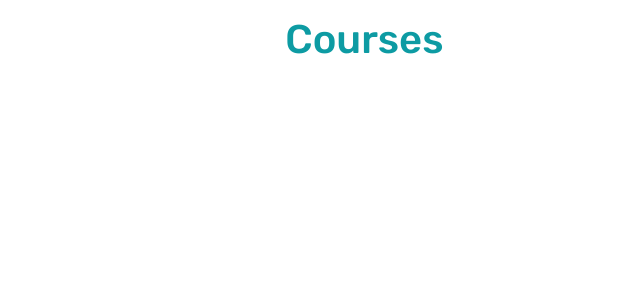
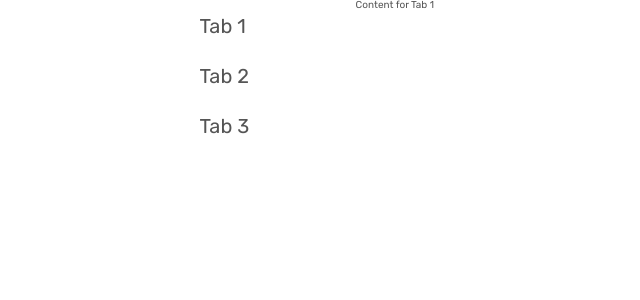
Before and after one commit to smmr-dn/face-raider, a React (Vite) app in the folder frontend/: page / in a window 1280 px wide. Shown: the top 300 px of the page, without its empty margins (302-942 px from the left). Built offline with nearby package versions, Linux system fonts and the light colour scheme; a web font is replaced by a local one.

Commit message:
Account page created

```diff
--- a/frontend/src/App.css
+++ b/frontend/src/App.css
@@ -1,3 +1,8 @@
 .App {
   text-align: center;
+  height: 100vh;
 }
+
+#root {
+  height: 100vh;
+}
--- a/frontend/src/components/account/Account.css
+++ b/frontend/src/components/account/Account.css
@@ -1,9 +1,56 @@
-.account-container {
+.user-account-page{
     display: grid;
-    grid-template-columns: 1fr 3fr;
+    grid-template-columns: 1.5fr 3fr;
+}
+.vertical-tabs{
+    text-align: left;
+}
+.tab-content-box{
+
 }
 
-.dashboard{
-    display:flex;
+
+/* .account-container {
+    flex-direction: grid;
+    grid-template-columns: 1fr, 3fr;
+    height: 100vh;
+} */
+/* .vertical-tabs { */
+    /* display: flex;
+    flex-direction: row;
+    height: 100vh; */
+/* } */
+
+.tab-headers {
+    display: flex;
     flex-direction: column;
+    gap: 2rem;
+    list-style: none;
+    font-size: 2rem;
+    padding: 1.6rem 3.2rem;
+
+    /* display: flex;
+    flex-direction: column;
+    justify-content: flex-start;
+    align-items: flex-start;
+    width: 120px;
+    margin-right: 20px;
+    background-color: bisque; */
 }
+
+.tab-header {
+    margin-bottom: 10px;
+    cursor: pointer;
+}
+
+.tab-content {
+    flex: 1;
+}
+
+.tab-panel {
+    display: none;
+}
+
+.tab-panel.active {
+    display: block;
+}
--- a/frontend/src/components/account/Account.jsx
+++ b/frontend/src/components/account/Account.jsx
@@ -1,12 +1,33 @@
 import NavBar from "../home-page/NavBar";
 import './Account.css';
+import React from "react";
 
 const Account = () => {
+
+    const [activeTab, setActiveTab] = React.useState(0);
+
+    function handleTabClick(index) {
+        setActiveTab(index);
+    }
+
     return(
-        <div className="account-container">
-            <div className="side-menu"></div>
-            <div className="dashboard">
-                <h1>Courses</h1>
+        <div className="user-account-page">
+        <div className="vertical-tabs">
+                <ul className="tab-headers">
+                    <li className={`tab-header ${activeTab === 0 ? "active" : ""}`}
+          onClick={() => handleTabClick(0)}>Tab 1</li>
+                    <li className={`tab-header ${activeTab === 0 ? "active" : ""}`}
+          onClick={() => handleTabClick(1)}>Tab 2</li>
+                    <li className={`tab-header ${activeTab === 0 ? "active" : ""}`}
+          onClick={() => handleTabClick(2)}>Tab 3</li>
+                </ul>
+        </div>
+        <div className="tab-content-box">
+                <div className="tab-content">
+                <div className={`tab-panel ${activeTab === 0 ? "active" : ""}`}>Content for Tab 1</div>
+                <div className={`tab-panel ${activeTab === 1 ? "active" : ""}`}>Content for Tab 2</div>
+                <div className={`tab-panel ${activeTab === 2 ? "active" : ""}`}>Content for Tab 3</div>
+                </div>
             </div>
         </div>
     )
--- a/frontend/src/index.css
+++ b/frontend/src/index.css
@@ -18,8 +18,11 @@ html {
   line-height: 1;
   font-weight: 400;
   color: #555;
+
 }
 
 body {
   place-items: center;
+  min-width: 320px;
+  min-height: 100vh;
 }
```
